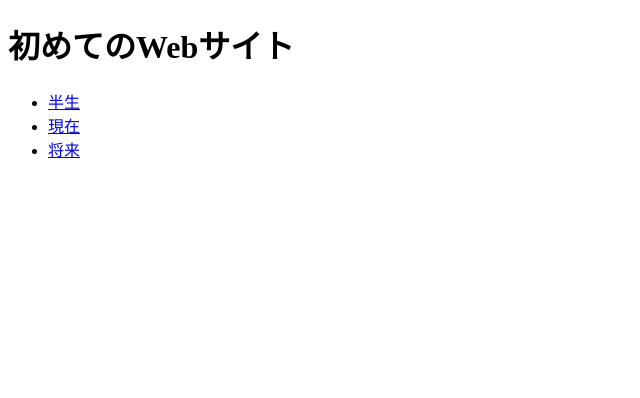
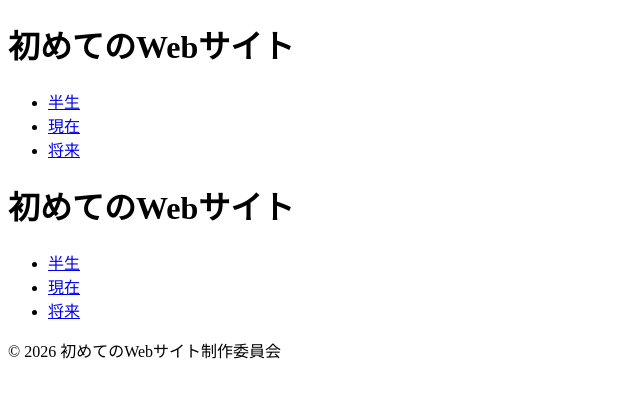
Before and after one commit to finetouri/websitetest, a plain HTML site: page index.html in a window 1280 px wide. Shown: the whole page, without its empty margins (0-640 px from the left). Drawn offline with Linux system fonts and the light colour scheme.

Commit message:
footerできた

```diff
--- a/index.html
+++ b/index.html
@@ -20,7 +20,21 @@
     </nav>
 </header>
 
-
+<footer>
+    <div>
+         <h1>初めてのWebサイト</h1>
+    </div>
+    <nav>
+        <ul class="footer-menu">
+            <li><a href="history.html">半生</a></li>
+            <li><a href="now.html">現在</a></li>
+            <li><a href="future.html">将来</a></li>
+        </ul>
+    </nav>
+    <div class="copyright">
+        <p>© 2026 初めてのWebサイト制作委員会</p>
+    </div>
+</footer>
 
 
 
```
